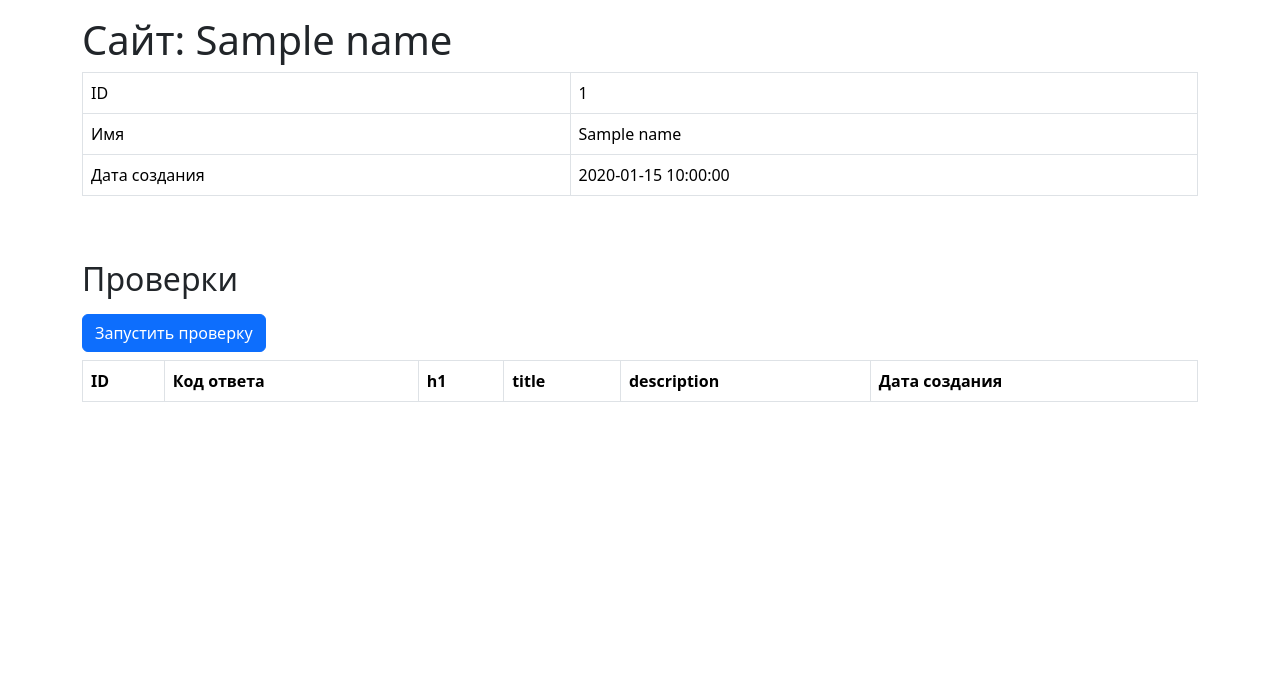
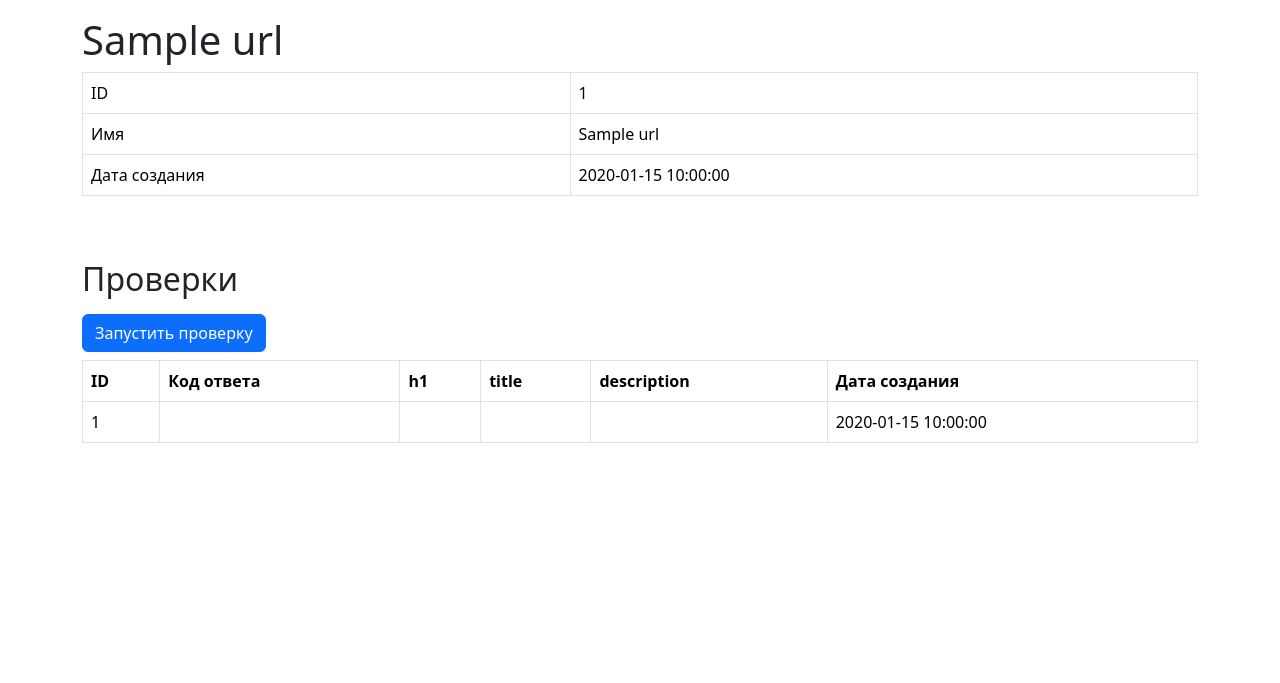
Before and after one commit to Tarilia/Page-analyzer, a Flask app: template page_analyzer/templates/url.html in a window 1280 px wide. Shown: the part 56-739 px from the top of the page. Run offline with Flask 3, Linux system fonts and the light colour scheme; the template is opened without the code that fills it: most values are stand-ins (such as "Sample title", 1, 10 or a date in 2020); lists and menus that the app fills with data are empty.

Commit message:
Logic check

```diff
--- a/database.sql
+++ b/database.sql
@@ -1,8 +1,18 @@
 DROP TABLE IF EXISTS urls;
-
-
 CREATE TABLE urls(
     id bigint PRIMARY KEY GENERATED ALWAYS AS IDENTITY,
     name varchar(255) UNIQUE NOT NULL,
     created_at timestamp NOT NULL
     );
+
+
+DROP TABLE IF EXISTS url_checks;
+CREATE TABLE url_checks (
+    id bigint PRIMARY KEY GENERATED ALWAYS AS IDENTITY,
+    url_id bigint REFERENCES urls (id),
+    status_code integer,
+    h1 text,
+    title text,
+    description text,
+    created_at timestamp
+);
--- a/page_analyzer/app.py
+++ b/page_analyzer/app.py
@@ -4,7 +4,8 @@ from datetime import date
 from dotenv import load_dotenv
 from page_analyzer.url_processing import validate_url, normalize_url
 from page_analyzer.database import (get_url_name, add_url, get_url_id,
-                                    get_all_urls)
+                                    get_all_urls, add_checks_url,
+                                    get_checks_url)
 
 
 load_dotenv()
@@ -47,9 +48,13 @@ def show_added_urls():
 
 @app.route('/urls/<id>')
 def show_info_url(id):
-    url_id = get_url_id(id)
-    id = id
-    name = url_id['name']
-    created_at = url_id['created_at']
-    return render_template('url.html', id=id, name=name,
-                           created_at=created_at)
+    url_data = get_url_id(id)
+    checks = get_checks_url(id)
+    return render_template('url.html', url=url_data, checks=checks)
+
+
+@app.post('/urls/<id>/checks')
+def check_url(id):
+    add_checks_url(id, date.today())
+    flash('Страница успешно проверена', 'success')
+    return redirect(url_for('show_info_url', id=id), code=302)
--- a/page_analyzer/templates/url.html
+++ b/page_analyzer/templates/url.html
@@ -3,31 +3,30 @@
 {% block content %}
 <main class="flex-grow-1">
     <div class="container-lg mt-3">
-    <h1>Сайт: {{ name }}</h1>
+        <h1>{{ url.name }}</h1>
         <div class="table-responsive">
             <table class="table table-bordered table-hover text-nowrap" data-test="url">
                 <tbody>
                     <tr>
                         <td>ID</td>
-            <td>{{ id }}</td>
+                        <td>{{ url.id }}</td>
                     </tr>
                     <tr>
                         <td>Имя</td>
-            <td>{{ name }}</td>
+                        <td>{{ url.name }}</td>
                     </tr>
                     <tr>
                         <td>Дата создания</td>
-            <td>{{ created_at }}</td>
+                        <td>{{ url.created_at }}</td>
                     </tr>
                     </tbody>
             </table>
         </div>
 
         <h2 class="mt-5 mb-3">Проверки</h2>
-    <form method="post" action="">
+        <form method="post" action="/urls/{{ url.id }}">
             <input type="submit" class="btn btn-primary" value="Запустить проверку">
         </form>
-
         <div>
             <table class="table table-bordered table-hover mt-2" data-test="checks">
                 <thead>
@@ -41,6 +40,16 @@
                     </tr>
                 </thead>
                 <tbody>
+                  {% for check in checks %}
+                  <tr>
+                    <td>{{ check.id }}</td>
+                    <td></td>
+                      <td></td>
+                    <td></td>
+                    <td></td>
+                    <td>{{ check.created_at }}</td>
+                  </tr>
+                  {% endfor %}
                 </tbody>
             </table>
         </div>
--- a/page_analyzer/templates/urls.html
+++ b/page_analyzer/templates/urls.html
@@ -23,6 +23,7 @@
                 {{ url.name }}
               </a>
             </td>
+            <td>{{ url.check_created_at or ''}}</td>
             <td></td>
             <td></td>
           {% endfor %}
```
Also changed, not shown: page_analyzer/database.py (+15 -0 lines). Lines whose indentation alone changed are shown as unchanged.
